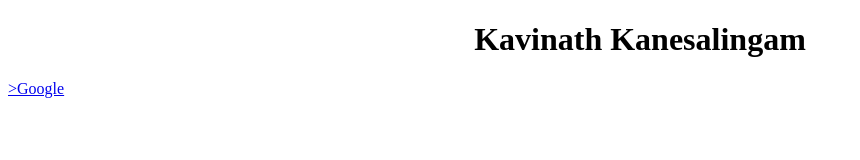
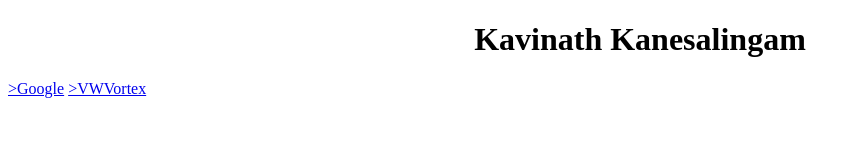
Before and after one commit to kkane066/kkane066.github.io, a plain HTML site: page index.html in a window 1280 px wide. Shown: the whole page, without its empty margins (0-860 px from the left). Drawn offline with Linux system fonts and the light colour scheme.

Commit message:
Added fav website

```diff
--- a/index.html
+++ b/index.html
@@ -8,6 +8,8 @@
 <header align="center">  </header>
 <nav>
 <a href="Google.ca"> >Google</a>
+<a href="vwvortex.com"> >VWVortex</a>
+
 
 
 </nav>
```
